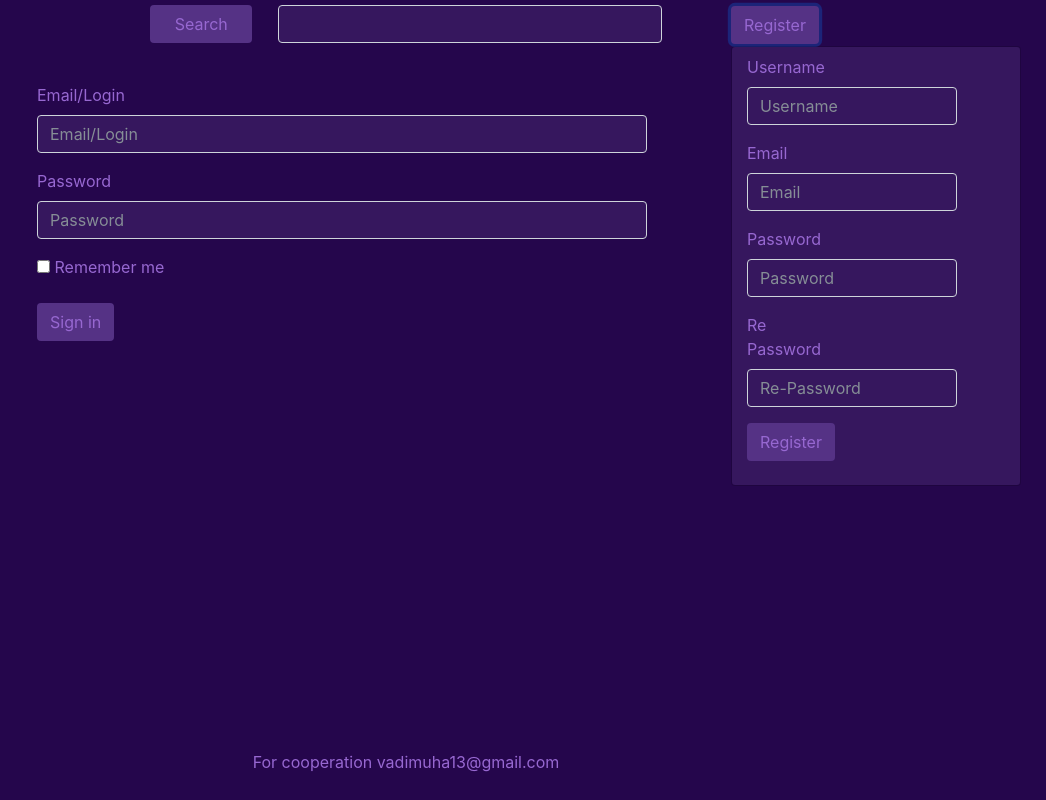
After one commit to vadimuha/ChaRend, a Flask app: template templates/login.html in a window 1280 px wide, after a click on "Register". The commit adds this page. Shown: the whole page, without its empty margins (234-1280 px from the left). Run offline with Flask 2, Linux system fonts and the light colour scheme; the template is opened without the code that fills it, so the values that code supplies are empty; some libraries are stand-ins or nearby versions.

Commit message:
Basic register done, do register_cont

```diff
--- a/server.py
+++ b/server.py
@@ -1,13 +1,46 @@
-from flask import Flask,render_template
+import sys
+
+sys.path.insert(0, 'Controller')
+from db import *
 
 app = Flask(__name__)
 
+id = 0
 @app.route("/")
 def index():
-	return render_template("registration.html")
+	return render_template("login.html")
 @app.route("/login",methods=['POST','GET'])
 def login():
 	return render_template("apology.html")
 @app.route("/register",methods=['POST','GET'])
 def register():
-	return render_template("apology.html")
+	if request.method == "POST":
+		username = request.form.get("username")
+		email = request.form.get("email")
+		password = request.form.get("pass")
+		re_password = request.form.get("re-pass")
+		if password != re_password:
+			return render_template("hack.html")
+		query = Users.query.order_by(Users.username).all()
+		users = [e.jsn() for e in query]
+		if username in users:
+			return render_template("hack.html")
+		new_ex = Users(username,password,None,None,None,email)
+		id = new_ex.username
+		db.session.add(new_ex)
+		db.session.commit()
+		return redirect(url_for('register_cont',username=username))
+	else:
+		return render_template("hack.html")
+@app.route('/register_cont',methods=['POST','GET'])
+def register_cont():
+	user = request.args['username']
+	query = Users.query.filter_by(username=user).first()
+	print(query.id)
+	return render_template("register_cont.html")
+
+''' Ajax section '''
+@app.route("/get_users",methods=['POST'])
+def get_users():
+	query = Users.query.order_by(Users.username).all()
+	return jsonify([e.jsn() for e in query])
--- a/static/style.css
+++ b/static/style.css
@@ -50,9 +50,12 @@ footer{
 }
 #regForm{
 	margin: 0 auto;
-	width: 50%;
+	width: 60%;
 	color:#9768D1;
 }
 .btn{
 	cursor: pointer;
 }
+#date{
+	margin:0 100px;
+}
--- /dev/null
+++ b/templates/login.html
@@ -0,0 +1,118 @@
+{% extends "template/main.html" %}
+
+{% block dropdown_name %}
+Register
+{% endblock %}
+{% block dropdown %}
+
+	<form class="form-horizontal" method="post" action="{{ url_for('register') }}">
+	  <div class="form-group" id="username_form">
+	    <label for="username" class="col-sm-2 control-label">Username</label>
+	    <div class="col-sm-10">
+	      <input type="imput" class="form-control" id="username" placeholder="Username" name="username">
+	    </div>
+	  </div>
+	  <div class="form-group" id="email_form">
+	    <label for="email" class="col-sm-2 control-label">Email</label>
+	    <div class="col-sm-10">
+	      <input type="email" class="form-control" id="email" placeholder="Email" name="email">
+	    </div>
+	  </div>
+	  <div class="form-group" id="pass_form">
+	    <label for="pas" class="col-sm-2 control-label">Password</label>
+	    <div class="col-sm-10">
+	      <input type="password" class="form-control" id="pas" placeholder="Password" name="pass">
+	    </div>
+	  </div>
+	  <div class="form-group" id="re-pass_form">
+	    <label for="re-pass" class="col-sm-2 control-label" >Re Password</label>
+	    <div class="col-sm-10">
+	      <input type="password" class="form-control" id="re-pass" placeholder="Re-Password" name="re-pass">
+	    </div>
+	  </div>
+	  <div class="form-group" id="register_form">
+	    <div class="col-sm-offset-2 col-sm-10">
+	      <button type="submit" class="btn btn-default" name="register">Register</button>
+	    </div>
+	  </div>
+	</form>
+	<script type="text/javascript">
+			pass = $("input[name='pass']")
+			re_pass = $("input[name='re-pass']")
+			username = $("input[name='username']")
+			email = $("input[name='email']")
+			$("button[name='register']").click(function (e) {
+				if(pass.val() != re_pass.val() ){
+					e.preventDefault()
+					re_pass.attr("style","border:#f00 solid 1px")
+					re_pass.attr("placeholder","Passwd not match")
+				}
+				else if(pass.val() == ''){
+					e.preventDefault()
+					pass.attr("style","border:#f00 solid 1px")
+					pass.attr("placeholder","Empty password")
+				}
+				if(pass.val().length < 6){
+					e.preventDefault()
+					pass.attr("style","border:#f00 solid 1px")
+					pass.attr("placeholder","Need longer pass")
+				}
+				if(email.val() == ''){
+					e.preventDefault()
+					email.attr("style","border:#f00 solid 1px")
+					email.attr("placeholder","Empty email")
+				}
+				if(username.val() == ''){
+					e.preventDefault()
+					username.attr("style","border:#f00 solid 1px")
+					username.attr("placeholder","Empty username")
+				}
+				$.ajax({
+					url:"{{ url_for('get_users') }}",
+					method: 'POST'
+				}).done(function (data) {
+					data.forEach(function(item){
+						if(username.val()==item.username){
+							e.preventDefault()
+							username.attr("style","border:#f00 solid 1px")
+							username.attr("placeholder","Username exists")
+						}
+					})
+
+				})
+			})
+	</script>
+
+{% endblock %}
+{% block body %}
+<div id="regForm">
+	<form class="form-horizontal" method="POST" action="{{ url_for('login') }}">
+	  <div class="form-group">
+	    <label for="inputEmail3" class="col-sm-2 control-label">Email/Login</label>
+	    <div class="col-sm-10">
+	      <input type="email" class="form-control" id="inputEmail3" placeholder="Email/Login" name="email">
+	    </div>
+	  </div>
+	  <div class="form-group">
+	    <label for="inputPassword3" class="col-sm-2 control-label">Password</label>
+	    <div class="col-sm-10">
+	      <input type="password" class="form-control" id="inputPassword3" placeholder="Password" name="password">
+	    </div>
+	  </div>
+	  <div class="form-group">
+	    <div class="col-sm-offset-2 col-sm-10">
+	      <div class="checkbox">
+	        <label>
+	          <input type="checkbox" name="remember_me"> Remember me
+	        </label>
+	      </div>
+	    </div>
+	  </div>
+	  <div class="form-group">
+	    <div class="col-sm-offset-2 col-sm-10">
+	      <button type="submit" class="btn btn-default" name="sign-in">Sign in</button>
+	    </div>
+	  </div>
+	</form>
+</div>
+{% endblock %}
--- a/templates/template/main.html
+++ b/templates/template/main.html
@@ -10,7 +10,8 @@
 	<script src="https://code.jquery.com/jquery-3.2.1.slim.min.js" integrity="sha384-KJ3o2DKtIkvYIK3UENzmM7KCkRr/rE9/Qpg6aAZGJwFDMVNA/GpGFF93hXpG5KkN" crossorigin="anonymous"></script>
 	<script src="https://cdnjs.cloudflare.com/ajax/libs/popper.js/1.12.3/umd/popper.min.js" integrity="sha384-vFJXuSJphROIrBnz7yo7oB41mKfc8JzQZiCq4NCceLEaO4IHwicKwpJf9c9IpFgh" crossorigin="anonymous"></script>
 	<script src="https://maxcdn.bootstrapcdn.com/bootstrap/4.0.0-beta.2/js/bootstrap.min.js" integrity="sha384-alpBpkh1PFOepccYVYDB4do5UnbKysX5WZXm3XxPqe5iKTfUKjNkCk9SaVuEZflJ" crossorigin="anonymous"></script>
-
+	{# Jquery #}
+	<script src="https://code.jquery.com/jquery-3.2.1.min.js" integrity="sha256-hwg4gsxgFZhOsEEamdOYGBf13FyQuiTwlAQgxVSNgt4=" crossorigin="anonymous"></script>
 </head>
 <body>
 	<header>
```
Also changed, not shown: Controller/db.py (added, +41 -0 lines), templates/hack.html (added, +14 -0 lines), templates/register_cont.html (added, +123 -0 lines), templates/registration.html (deleted, +0 -70 lines), 1 other file.
